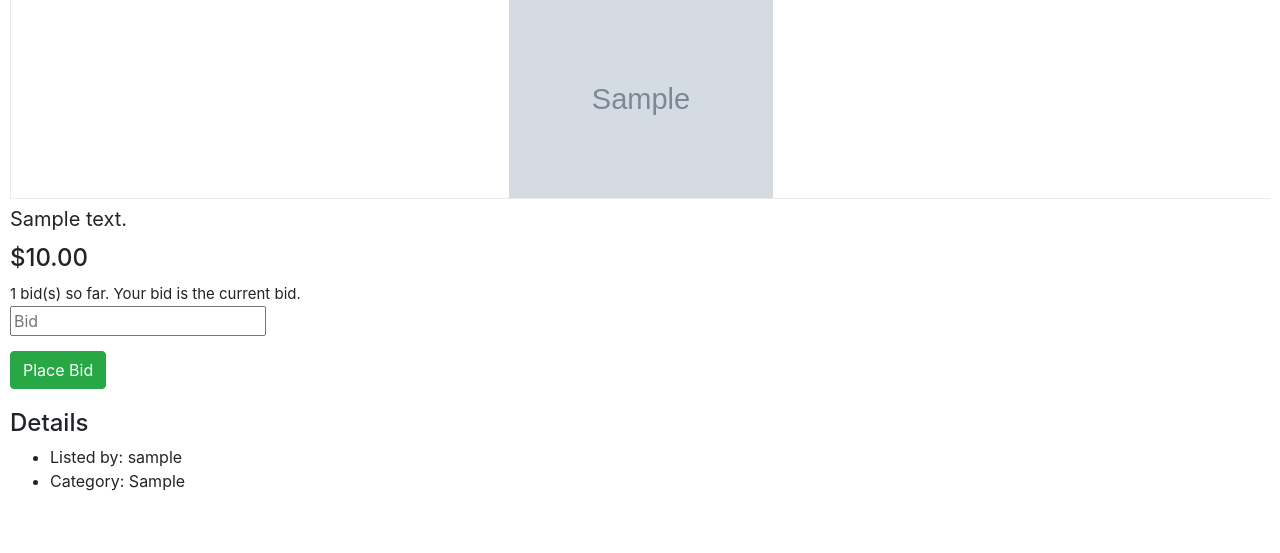
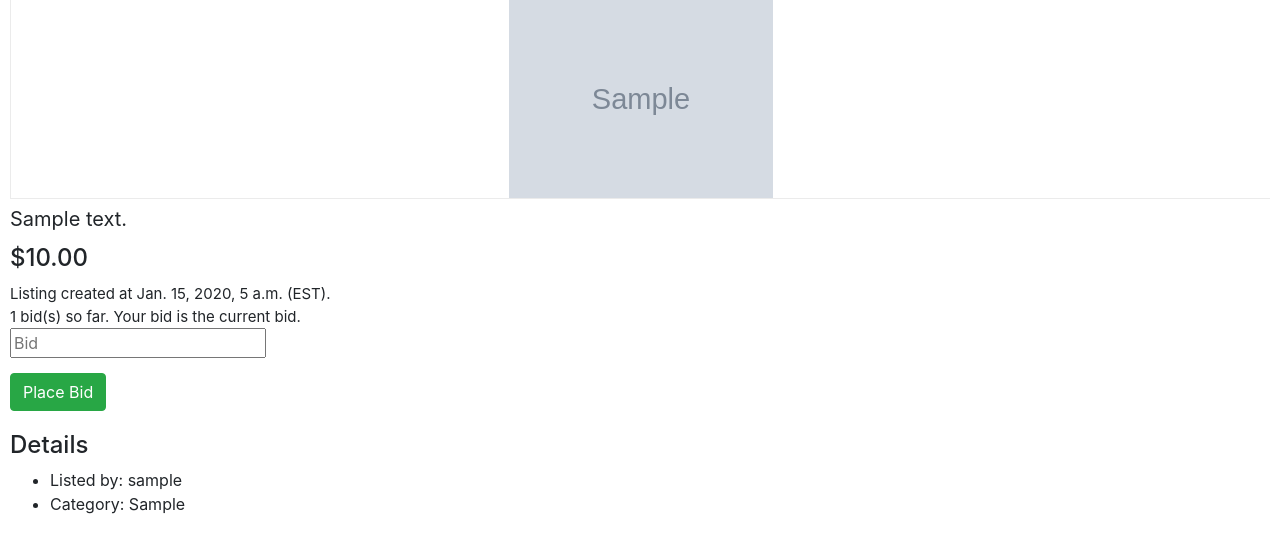
Before and after one commit to uclazyj/CS50W, a Django app: page /listings/1 in a window 1280 px wide. Shown: the part 210-763 px from the top of the page. Run offline with Django 5.2, Linux system fonts and the light colour scheme; tables that the repository leaves empty hold one stand-in row (values such as "Sample post"); grey boxes marked "Sample" are stand-in pictures; some libraries are stand-ins or nearby versions.

Commit message:
Add Bid class model and timestamps for new listings and bids.

```diff
--- a/projects/commerce/auctions/models.py
+++ b/projects/commerce/auctions/models.py
@@ -1,5 +1,6 @@
 from django.contrib.auth.models import AbstractUser
 from django.db import models
+from django.utils.timezone import localtime
 
 
 class User(AbstractUser):
@@ -15,6 +16,14 @@ class Listing(models.Model):
     # optional fields
     image_url = models.URLField(blank=True, default="")
     category = models.CharField(max_length=64, blank=True, default="")
+    # timestamp
+    created_at = models.DateTimeField(default=localtime)
 
     def __str__(self):
         return f"{self.title} (starts at ${self.starting_bid})"
+
+class Bid(models.Model):
+    listing = models.ForeignKey(Listing, on_delete=models.CASCADE)
+    bidder = models.ForeignKey(User, on_delete=models.CASCADE, related_name="bids")
+    bid_price = models.DecimalField(max_digits=10, decimal_places=2)
+    created_at = models.DateTimeField(auto_now_add=True)
--- a/projects/commerce/auctions/templates/auctions/listing.html
+++ b/projects/commerce/auctions/templates/auctions/listing.html
@@ -8,7 +8,12 @@
     <div class="listing-description">{{ listing.description }}</div>
     <h4 class="listing-price">${{ listing.current_price }}</h4>
     <div class="bid-info">
-        {{ listing.num_bids }} bid(s) so far. Your bid is the current bid.
+        <div>
+            Listing created at {{ listing.created_at}} (EST).
+        </div>
+        <div>
+            {{ listing.num_bids }} bid(s) so far. Your bid is the current bid.
+        </div>
     </div>
     <form action="{% url 'listings' listing.id %}" method="post">
         {% csrf_token %}
--- a/projects/commerce/auctions/views.py
+++ b/projects/commerce/auctions/views.py
@@ -12,8 +12,8 @@ class ListingForm(forms.Form):
     description = forms.CharField(max_length=64)
     starting_bid = forms.DecimalField(max_digits=10, decimal_places=2)
     # optional fields
-    image_url = forms.URLField()
-    category = forms.CharField(max_length=64)
+    image_url = forms.URLField(required=False)
+    category = forms.CharField(max_length=64, required=False)
 
 class BidForm(forms.Form):
     bid_price = forms.DecimalField(max_digits=10,
--- a/projects/commerce/commerce/settings.py
+++ b/projects/commerce/commerce/settings.py
@@ -107,7 +107,7 @@ AUTH_PASSWORD_VALIDATORS = [
 
 LANGUAGE_CODE = 'en-us'
 
-TIME_ZONE = 'UTC'
+TIME_ZONE = 'America/New_York'
 
 USE_I18N = True
 
```
Also changed, not shown: projects/commerce/auctions/migrations/0005_listing_created_at_bid.py (added).
